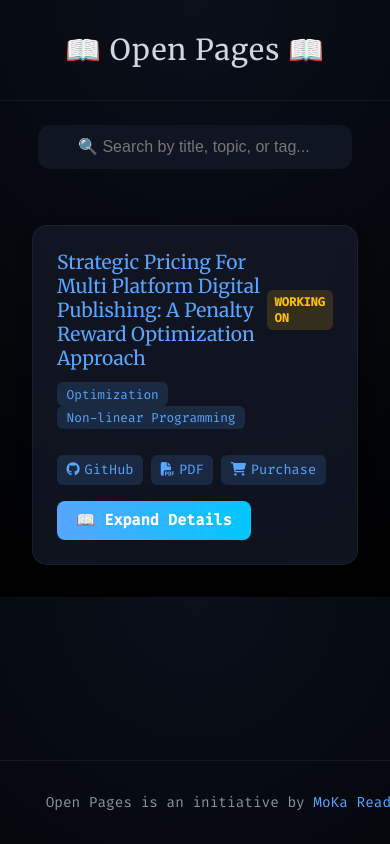
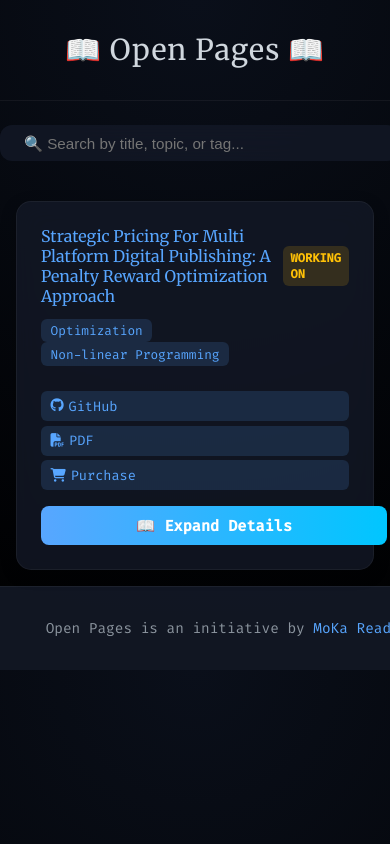
Before and after one commit to Moka-Reads/open-pages.mokareads.org, a plain HTML site: page index.html in a window 390 px wide. Shown: the top 844 px of the page. Drawn offline with Linux system fonts and the light colour scheme.

Commit message:
update style to be more mobile friendly

```diff
--- a/style.css
+++ b/style.css
@@ -7,19 +7,13 @@
     --text-muted: #8b949e;
     --btn-gradient: linear-gradient(90deg, #58a6ff, #00c6ff);
 }
+
 body {
     font-family: "Fira Code", monospace;
     background: radial-gradient(circle at top, #0a0f1a 0%, #000 100%);
     margin: 0;
     padding: 0;
     color: var(--text-light);
-}
-
-footer {
-    position: absolute;
-    bottom: 0;
-    text-align: center;
-    width: 100%;
 }
 
 header {
@@ -30,6 +24,7 @@ header {
     letter-spacing: 1px;
     border-bottom: 1px solid rgba(255, 255, 255, 0.05);
 }
+
 #searchBar {
     width: 60%;
     padding: 0.8rem 2.5rem;
@@ -48,6 +43,7 @@ header {
 #searchBar:focus {
     box-shadow: 0 0 0 2px var(--accent);
 }
+
 .paper-list {
     display: grid;
     grid-template-columns: repeat(auto-fit, minmax(320px, 1fr));
@@ -56,6 +52,7 @@ header {
     margin: auto;
     padding: 2rem;
 }
+
 .paper-card {
     background: var(--card-bg);
     backdrop-filter: blur(12px);
@@ -67,23 +64,28 @@ header {
         transform 0.3s ease,
         border-color 0.3s ease;
 }
+
 .paper-card:hover {
     transform: translateY(-5px);
     border-color: var(--accent);
 }
+
 .paper-header {
     display: flex;
     justify-content: space-between;
     align-items: center;
 }
+
 .paper-title {
     font-family: "Merriweather", serif;
     font-size: 1.2rem;
     color: var(--accent);
 }
+
 .tags {
     margin: 0.8rem 0;
 }
+
 .tag {
     display: inline-block;
     background: var(--accent-soft);
@@ -93,6 +95,7 @@ header {
     font-size: 0.8rem;
     margin-right: 0.4rem;
 }
+
 .status {
     font-size: 0.75rem;
     padding: 0.25rem 0.5rem;
@@ -100,6 +103,7 @@ header {
     text-transform: uppercase;
     font-weight: bold;
 }
+
 .status.working {
     background: rgba(255, 193, 7, 0.15);
     color: #ffc107;
@@ -136,6 +140,7 @@ header {
     margin-top: 0.8rem;
     display: flex;
     gap: 0.5rem;
+    flex-wrap: wrap;
 }
 .link-btn {
     background: var(--accent-soft);
@@ -213,3 +218,50 @@ header {
     color: var(--accent);
     cursor: pointer;
 }
+
+/* Footer */
+footer {
+    text-align: center;
+    width: 100%;
+    padding: 1rem 0;
+    background: rgba(20, 26, 40, 0.85);
+    color: var(--text-muted);
+    font-size: 0.85rem;
+}
+
+/* Mobile responsive */
+@media (max-width: 768px) {
+    #searchBar {
+        width: 90%;
+        padding: 0.6rem 1.5rem;
+        font-size: 0.95rem;
+    }
+
+    .paper-list {
+        grid-template-columns: 1fr;
+        padding: 1rem;
+        gap: 1rem;
+    }
+
+    .paper-title {
+        font-size: 1rem;
+    }
+
+    .read-full {
+        width: 100%;
+        text-align: center;
+    }
+
+    .link-buttons {
+        flex-direction: column;
+        gap: 0.3rem;
+    }
+
+    .full-title {
+        font-size: 1.5rem;
+    }
+
+    .section-title {
+        font-size: 1rem;
+    }
+}
```
